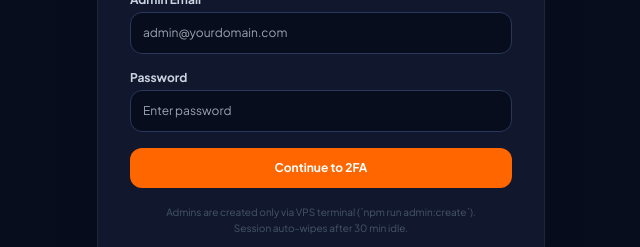
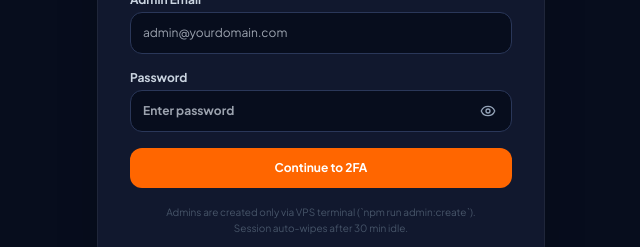
Before and after one commit to Mostafijemon24/Avonix-Social, a Next.js app: page /admin/login in a window 1280 px wide. Shown: the part 358-605 px from the top of the page, without its empty margins (319-959 px from the left). Built offline with nearby package versions, Linux system fonts and the light colour scheme; no server answers.

Commit message:
Add password show/hide and generate controls
Eye toggle on auth password fields; Generate fills a strong password (and confirm) on register and admin password change.

```diff
--- a/src/app/admin/login/page.tsx
+++ b/src/app/admin/login/page.tsx
@@ -10,6 +10,7 @@ import {
   clearPreAuthToken,
   wipeAdminSession,
 } from "@/lib/admin-api";
+import { PasswordField } from "@/components/ui/PasswordField";
 
 function AdminLoginForm() {
   const router = useRouter();
@@ -123,17 +124,13 @@ function AdminLoginForm() {
                 className="w-full border border-navy-700 rounded-xl p-3 bg-navy-950 text-white"
               />
             </div>
-            <div>
-              <label className="block font-bold text-slate-300 mb-1">Password</label>
-              <input
-                type="password"
-                name="password"
-                required
-                autoComplete="off"
-                placeholder="Enter password"
-                className="w-full border border-navy-700 rounded-xl p-3 bg-navy-950 text-white"
-              />
-            </div>
+            <PasswordField
+              label="Password"
+              name="password"
+              required
+              autoComplete="off"
+              placeholder="Enter password"
+            />
             <button
               type="submit"
               disabled={loading}
--- a/src/app/admin/settings/page.tsx
+++ b/src/app/admin/settings/page.tsx
@@ -8,6 +8,7 @@ import {
   type AdminPlan,
   type ApiConfig,
 } from "@/lib/admin-api";
+import { PasswordField } from "@/components/ui/PasswordField";
 
 const CONFIG_FIELDS: { key: string; label: string }[] = [
   { key: "OPENROUTER_API_KEY", label: "OpenRouter API Key" },
@@ -218,26 +219,28 @@ function PasswordPanel({
   return (
     <div className="space-y-3 text-xs max-w-md">
       <p className="font-bold text-slate-300">Change Password (requires 2FA code)</p>
-      <input
-        type="password"
-        placeholder="Current password"
+      <PasswordField
+        label="Current password"
+        name="currentPassword"
+        autoComplete="current-password"
         value={form.currentPassword}
-        onChange={(e) => setForm((f) => ({ ...f, currentPassword: e.target.value }))}
-        className="w-full border border-navy-700 bg-navy-950 rounded-xl p-3 text-white"
+        onChange={(v) => setForm((f) => ({ ...f, currentPassword: v }))}
       />
-      <input
-        type="password"
-        placeholder="New password (strong)"
+      <PasswordField
+        label="New password"
+        name="newPassword"
+        autoComplete="new-password"
+        showGenerate
         value={form.newPassword}
-        onChange={(e) => setForm((f) => ({ ...f, newPassword: e.target.value }))}
-        className="w-full border border-navy-700 bg-navy-950 rounded-xl p-3 text-white"
+        onChange={(v) => setForm((f) => ({ ...f, newPassword: v }))}
+        onGenerate={(pwd) => setForm((f) => ({ ...f, newPassword: pwd, confirm: pwd }))}
       />
-      <input
-        type="password"
-        placeholder="Confirm new password"
+      <PasswordField
+        label="Confirm new password"
+        name="confirmPassword"
+        autoComplete="new-password"
         value={form.confirm}
-        onChange={(e) => setForm((f) => ({ ...f, confirm: e.target.value }))}
-        className="w-full border border-navy-700 bg-navy-950 rounded-xl p-3 text-white"
+        onChange={(v) => setForm((f) => ({ ...f, confirm: v }))}
       />
       <input
         type="text"
--- a/src/components/auth/RegisterFlow.tsx
+++ b/src/components/auth/RegisterFlow.tsx
@@ -4,6 +4,7 @@ import { useEffect, useState } from "react";
 import { useRouter, useSearchParams } from "next/navigation";
 import Link from "next/link";
 import { useToast } from "@/components/ui/Toast";
+import { PasswordField } from "@/components/ui/PasswordField";
 import { useWorkspace } from "@/context/WorkspaceContext";
 import { api } from "@/lib/api-client";
 
@@ -37,6 +38,7 @@ export function RegisterFlow() {
   const [loading, setLoading] = useState(false);
   const [email, setEmail] = useState("");
   const [password, setPassword] = useState("");
+  const [confirmPassword, setConfirmPassword] = useState("");
   const [initialized, setInitialized] = useState(false);
 
   useEffect(() => {
@@ -244,7 +246,12 @@ export function RegisterFlow() {
         {step === "signin" && (
           <form onSubmit={handleSignIn} className="space-y-4 text-xs">
             <Field label="Email" name="email" type="email" defaultValue={email} required />
-            <Field label="Password" name="password" type="password" required autoComplete="current-password" />
+            <PasswordField
+              label="Password"
+              name="password"
+              required
+              autoComplete="current-password"
+            />
             <button
               type="submit"
               disabled={loading}
@@ -278,19 +285,27 @@ export function RegisterFlow() {
               sent here.
             </p>
             <Field label="Company (optional)" name="company" />
-            <Field
+            <PasswordField
               label="Password"
               name="password"
-              type="password"
               required
               autoComplete="new-password"
+              showGenerate
+              value={password}
+              onChange={setPassword}
+              onGenerate={(pwd) => {
+                setPassword(pwd);
+                setConfirmPassword(pwd);
+                showToast("Strong password generated. Copy it somewhere safe.", "success");
+              }}
             />
-            <Field
+            <PasswordField
               label="Confirm Password"
               name="confirmPassword"
-              type="password"
               required
               autoComplete="new-password"
+              value={confirmPassword}
+              onChange={setConfirmPassword}
             />
             <p className="text-[10px] text-slate-500 -mt-1">{PASSWORD_HINT}</p>
             <button
--- /dev/null
+++ b/src/components/ui/PasswordField.tsx
@@ -0,0 +1,89 @@
+"use client";
+
+import { useState } from "react";
+import { Eye, EyeOff, RefreshCw } from "lucide-react";
+import { generateStrongPassword } from "@/lib/generatePassword";
+
+type PasswordFieldProps = {
+  label: string;
+  name: string;
+  required?: boolean;
+  autoComplete?: string;
+  placeholder?: string;
+  value?: string;
+  defaultValue?: string;
+  onChange?: (value: string) => void;
+  /** Show Generate button (register / new password). */
+  showGenerate?: boolean;
+  /** Called when Generate produces a new password (in addition to onChange). */
+  onGenerate?: (value: string) => void;
+};
+
+export function PasswordField({
+  label,
+  name,
+  required,
+  autoComplete = "current-password",
+  placeholder,
+  value,
+  defaultValue,
+  onChange,
+  showGenerate = false,
+  onGenerate,
+}: PasswordFieldProps) {
+  const [visible, setVisible] = useState(false);
+  const [internal, setInternal] = useState(defaultValue ?? "");
+  const controlled = value !== undefined;
+  const current = controlled ? value : internal;
+
+  const setValue = (next: string) => {
+    if (!controlled) setInternal(next);
+    onChange?.(next);
+  };
+
+  const handleGenerate = () => {
+    const next = generateStrongPassword();
+    setValue(next);
+    setVisible(true);
+    onGenerate?.(next);
+  };
+
+  return (
+    <div>
+      <div className="flex items-center justify-between gap-2 mb-1">
+        <label className="block font-bold text-slate-300">{label}</label>
+        {showGenerate && (
+          <button
+            type="button"
+            onClick={handleGenerate}
+            className="inline-flex items-center gap-1 text-[10px] font-bold text-orange-400 hover:text-orange-300"
+          >
+            <RefreshCw className="w-3 h-3" aria-hidden />
+            Generate
+          </button>
+        )}
+      </div>
+      <div className="relative">
+        <input
+          type={visible ? "text" : "password"}
+          name={name}
+          required={required}
+          placeholder={placeholder}
+          autoComplete={autoComplete}
+          value={controlled || showGenerate ? current : undefined}
+          defaultValue={!controlled && !showGenerate ? defaultValue : undefined}
+          onChange={(e) => setValue(e.target.value)}
+          className="w-full border border-navy-700 rounded-xl p-3 pr-11 bg-navy-950 font-bold text-white"
+        />
+        <button
+          type="button"
+          onClick={() => setVisible((v) => !v)}
+          className="absolute right-2.5 top-1/2 -translate-y-1/2 p-1.5 rounded-lg text-slate-400 hover:text-white hover:bg-navy-800"
+          aria-label={visible ? "Hide password" : "Show password"}
+        >
+          {visible ? <EyeOff className="w-4 h-4" /> : <Eye className="w-4 h-4" />}
+        </button>
+      </div>
+    </div>
+  );
+}
--- /dev/null
+++ b/src/lib/generatePassword.ts
@@ -0,0 +1,28 @@
+const UPPER = "ABCDEFGHJKLMNPQRSTUVWXYZ";
+const LOWER = "abcdefghijkmnopqrstuvwxyz";
+const DIGITS = "23456789";
+const SPECIAL = "!@#$%^&*_-+=?";
+
+function pick(chars: string): string {
+  const buf = new Uint32Array(1);
+  crypto.getRandomValues(buf);
+  return chars[buf[0]! % chars.length]!;
+}
+
+/** Strong password: 16 chars, upper/lower/digit/special (matches server rules). */
+export function generateStrongPassword(length = 16): string {
+  const minLen = Math.max(12, length);
+  const required = [pick(UPPER), pick(LOWER), pick(DIGITS), pick(SPECIAL)];
+  const all = UPPER + LOWER + DIGITS + SPECIAL;
+  const rest = Array.from({ length: minLen - required.length }, () => pick(all));
+  const chars = [...required, ...rest];
+
+  for (let i = chars.length - 1; i > 0; i--) {
+    const buf = new Uint32Array(1);
+    crypto.getRandomValues(buf);
+    const j = buf[0]! % (i + 1);
+    [chars[i], chars[j]] = [chars[j]!, chars[i]!];
+  }
+
+  return chars.join("");
+}
```
